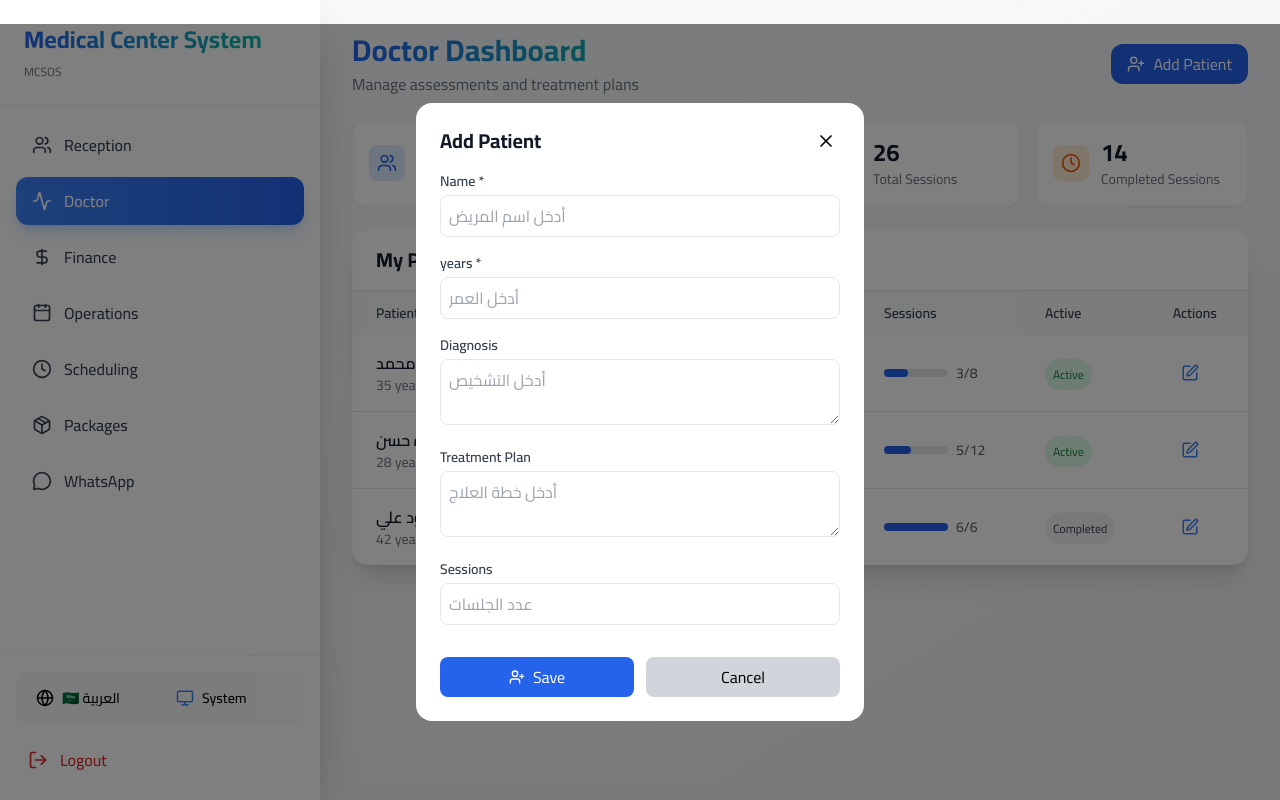
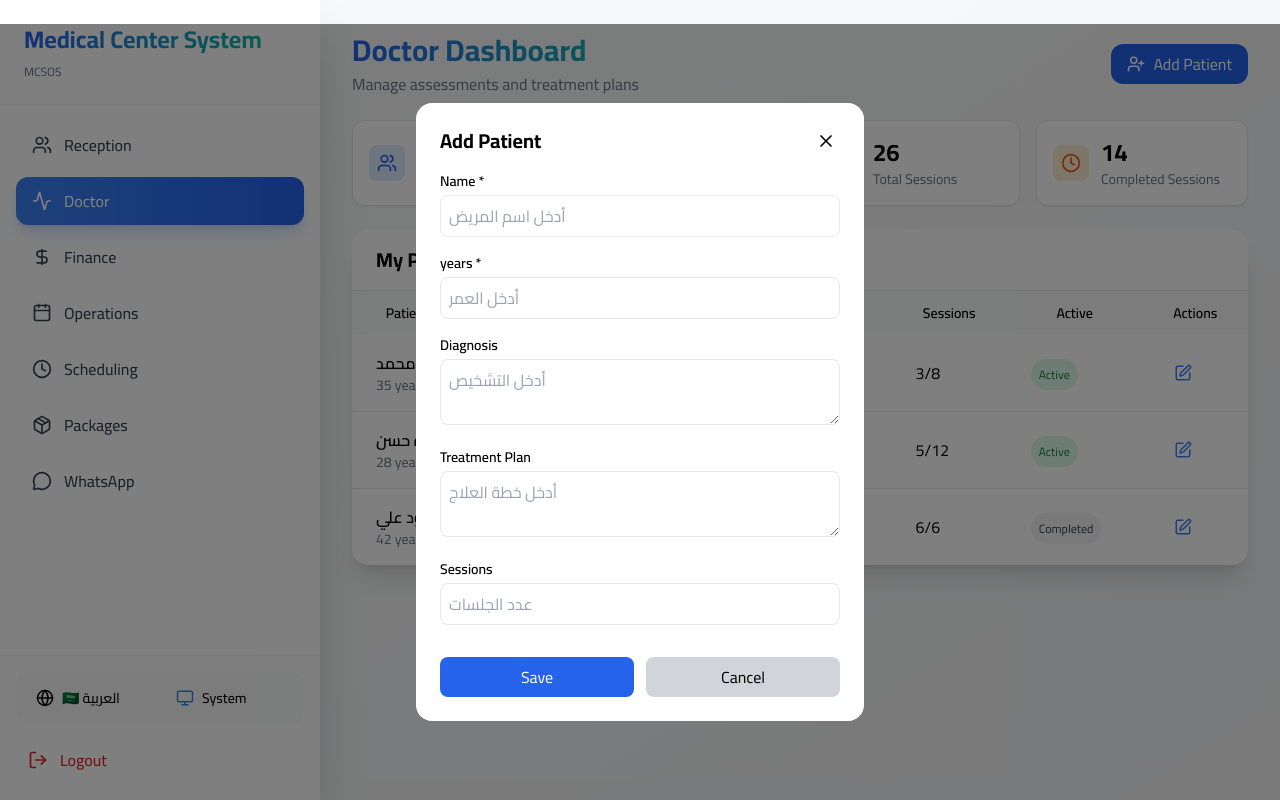
Before and after one commit to Islam412/MCSOS-System, a React (Vite) app: page /doctor in a window 1280 px wide. Both pictures are taken after a click on the button "Add Patient". Built offline with nearby package versions, Linux system fonts and the light colour scheme.

Commit message:
update doctor dashboard for used translate

```diff
--- a/src/pages/DoctorDashboard.jsx
+++ b/src/pages/DoctorDashboard.jsx
@@ -1,6 +1,6 @@
 import { useState } from 'react'
 import { useTranslation } from 'react-i18next'
-import { Stethoscope, ClipboardList, FileText, Calendar, Users, Clock, Activity, Plus, Edit, Save, X, UserPlus } from 'lucide-react'
+import { Users, Activity, Calendar, Clock, Edit, Save, X, UserPlus } from 'lucide-react'
 import toast from 'react-hot-toast'
 
 export default function DoctorDashboard() {
@@ -84,7 +84,6 @@ export default function DoctorDashboard() {
     return <span className="px-2 py-1 bg-gray-100 text-gray-700 rounded-full text-xs">{t('status.completed')}</span>
   }
 
-  // حساب الإحصائيات
   const totalPatients = patients.length
   const activePatients = patients.filter(p => p.status === 'active').length
   const totalSessions = patients.reduce((sum, p) => sum + p.sessions, 0)
@@ -108,100 +107,65 @@ export default function DoctorDashboard() {
         </button>
       </div>
 
-      {/* Stats */}
       <div className="grid grid-cols-1 md:grid-cols-4 gap-4">
-        <div className="bg-white dark:bg-gray-800 rounded-xl p-4 shadow-sm border border-gray-100 dark:border-gray-700">
+        <div className="bg-white dark:bg-gray-800 rounded-xl p-4 shadow-sm border">
           <div className="flex items-center gap-3">
-            <div className="p-2 bg-blue-100 dark:bg-blue-900 rounded-lg">
-              <Users className="text-blue-600" size={20} />
-            </div>
-            <div>
-              <div className="text-2xl font-bold text-gray-900 dark:text-white">{totalPatients}</div>
-              <div className="text-sm text-gray-500">{t('doctor.total_patients')}</div>
-            </div>
+            <div className="p-2 bg-blue-100 rounded-lg"><Users className="text-blue-600" size={20} /></div>
+            <div><div className="text-2xl font-bold">{totalPatients}</div><div className="text-sm text-gray-500">{t('doctor.total_patients')}</div></div>
           </div>
         </div>
-        <div className="bg-white dark:bg-gray-800 rounded-xl p-4 shadow-sm border border-gray-100 dark:border-gray-700">
+        <div className="bg-white dark:bg-gray-800 rounded-xl p-4 shadow-sm border">
           <div className="flex items-center gap-3">
-            <div className="p-2 bg-green-100 dark:bg-green-900 rounded-lg">
-              <Activity className="text-green-600" size={20} />
-            </div>
-            <div>
-              <div className="text-2xl font-bold text-gray-900 dark:text-white">{activePatients}</div>
-              <div className="text-sm text-gray-500">{t('doctor.active_treatments')}</div>
-            </div>
+            <div className="p-2 bg-green-100 rounded-lg"><Activity className="text-green-600" size={20} /></div>
+            <div><div className="text-2xl font-bold">{activePatients}</div><div className="text-sm text-gray-500">{t('doctor.active_treatments')}</div></div>
           </div>
         </div>
-        <div className="bg-white dark:bg-gray-800 rounded-xl p-4 shadow-sm border border-gray-100 dark:border-gray-700">
+        <div className="bg-white dark:bg-gray-800 rounded-xl p-4 shadow-sm border">
           <div className="flex items-center gap-3">
-            <div className="p-2 bg-purple-100 dark:bg-purple-900 rounded-lg">
-              <Calendar className="text-purple-600" size={20} />
-            </div>
-            <div>
-              <div className="text-2xl font-bold text-gray-900 dark:text-white">{totalSessions}</div>
-              <div className="text-sm text-gray-500">{t('doctor.total_sessions')}</div>
-            </div>
+            <div className="p-2 bg-purple-100 rounded-lg"><Calendar className="text-purple-600" size={20} /></div>
+            <div><div className="text-2xl font-bold">{totalSessions}</div><div className="text-sm text-gray-500">{t('doctor.total_sessions')}</div></div>
           </div>
         </div>
-        <div className="bg-white dark:bg-gray-800 rounded-xl p-4 shadow-sm border border-gray-100 dark:border-gray-700">
+        <div className="bg-white dark:bg-gray-800 rounded-xl p-4 shadow-sm border">
           <div className="flex items-center gap-3">
-            <div className="p-2 bg-orange-100 dark:bg-orange-900 rounded-lg">
-              <Clock className="text-orange-600" size={20} />
-            </div>
-            <div>
-              <div className="text-2xl font-bold text-gray-900 dark:text-white">{completedSessions}</div>
-              <div className="text-sm text-gray-500">{t('doctor.completed_sessions')}</div>
-            </div>
+            <div className="p-2 bg-orange-100 rounded-lg"><Clock className="text-orange-600" size={20} /></div>
+            <div><div className="text-2xl font-bold">{completedSessions}</div><div className="text-sm text-gray-500">{t('doctor.completed_sessions')}</div></div>
           </div>
         </div>
       </div>
 
-      {/* Patients Table */}
       <div className="bg-white dark:bg-gray-800 rounded-2xl shadow-xl overflow-hidden">
-        <div className="px-6 py-4 border-b border-gray-200 dark:border-gray-700">
-          <h2 className="text-xl font-bold text-gray-900 dark:text-white">{t('doctor.my_patients')}</h2>
+        <div className="px-6 py-4 border-b">
+          <h2 className="text-xl font-bold">{t('doctor.my_patients')}</h2>
         </div>
-
         <div className="overflow-x-auto">
           <table className="w-full">
             <thead className="bg-gray-50 dark:bg-gray-900">
-              <tr className={`${isRTL ? 'text-right' : 'text-left'}`}>
-                <th className="px-6 py-3 text-sm font-semibold text-gray-700 dark:text-gray-300">{t('reception.patient_details')}</th>
-                <th className="px-6 py-3 text-sm font-semibold text-gray-700 dark:text-gray-300">{t('doctor.diagnosis')}</th>
-                <th className="px-6 py-3 text-sm font-semibold text-gray-700 dark:text-gray-300">{t('doctor.treatment_plan')}</th>
-                <th className="px-6 py-3 text-sm font-semibold text-gray-700 dark:text-gray-300">{t('doctor.sessions_count')}</th>
-                <th className="px-6 py-3 text-sm font-semibold text-gray-700 dark:text-gray-300">{t('status.active')}</th>
-                <th className="px-6 py-3 text-sm font-semibold text-gray-700 dark:text-gray-300">{t('common.actions')}</th>
+              <tr>
+                <th className="px-6 py-3 text-sm font-semibold">{t('reception.patient_details')}</th>
+                <th className="px-6 py-3 text-sm font-semibold">{t('doctor.diagnosis')}</th>
+                <th className="px-6 py-3 text-sm font-semibold">{t('doctor.treatment_plan')}</th>
+                <th className="px-6 py-3 text-sm font-semibold">{t('doctor.sessions_count')}</th>
+                <th className="px-6 py-3 text-sm font-semibold">{t('status.active')}</th>
+                <th className="px-6 py-3 text-sm font-semibold">{t('common.actions')}</th>
                </tr>
             </thead>
-            <tbody className="divide-y divide-gray-200 dark:divide-gray-700">
+            <tbody className="divide-y">
               {patients.map(patient => (
-                <tr key={patient.id} className="hover:bg-gray-50 dark:hover:bg-gray-700 transition">
+                <tr key={patient.id} className="hover:bg-gray-50">
                   <td className="px-6 py-4">
-                    <div>
-                      <div className="font-semibold text-gray-900 dark:text-white">{patient.name}</div>
-                      <div className="text-sm text-gray-500">{patient.age} {t('doctor.years')}</div>
-                    </div>
-                   </td>
-                  <td className="px-6 py-4 text-gray-700 dark:text-gray-300">{patient.diagnosis}</td>
-                  <td className="px-6 py-4 text-gray-700 dark:text-gray-300">{patient.treatment}</td>
-                  <td className="px-6 py-4">
-                    <div className="flex items-center gap-2">
-                      <div className="w-16 bg-gray-200 rounded-full h-2">
-                        <div className="bg-blue-600 h-2 rounded-full" style={{ width: `${(patient.completed / patient.sessions) * 100}%` }}></div>
-                      </div>
-                      <span className="text-sm text-gray-600">{patient.completed}/{patient.sessions}</span>
-                    </div>
-                   </td>
+                    <div className="font-semibold">{patient.name}</div>
+                    <div className="text-sm text-gray-500">{patient.age} {t('doctor.years')}</div>
+                  </td>
+                  <td className="px-6 py-4">{patient.diagnosis}</td>
+                  <td className="px-6 py-4">{patient.treatment}</td>
+                  <td className="px-6 py-4">{patient.completed}/{patient.sessions}</td>
                   <td className="px-6 py-4">{getStatusBadge(patient.status)}</td>
                   <td className="px-6 py-4">
-                    <button
-                      onClick={() => handleSelectPatient(patient)}
-                      className="p-2 text-blue-500 hover:bg-blue-50 dark:hover:bg-blue-900/30 rounded-lg transition"
-                    >
+                    <button onClick={() => handleSelectPatient(patient)} className="p-2 text-blue-500 hover:bg-blue-50 rounded-lg">
                       <Edit size={18} />
                     </button>
-                   </td>
+                  </td>
                  </tr>
               ))}
             </tbody>
@@ -214,78 +178,18 @@ export default function DoctorDashboard() {
         <div className="fixed inset-0 bg-black/50 flex items-center justify-center z-50 p-4">
           <div className="bg-white dark:bg-gray-800 rounded-2xl max-w-md w-full p-6">
             <div className="flex justify-between items-center mb-4">
-              <h2 className="text-xl font-bold text-gray-900 dark:text-white">{t('doctor.add_patient')}</h2>
-              <button onClick={() => setShowAddPatientModal(false)} className="p-1 hover:bg-gray-100 dark:hover:bg-gray-700 rounded">
-                <X size={20} />
-              </button>
+              <h2 className="text-xl font-bold">{t('doctor.add_patient')}</h2>
+              <button onClick={() => setShowAddPatientModal(false)} className="p-1 hover:bg-gray-100 rounded"><X size={20} /></button>
             </div>
-
             <div className="space-y-4">
-              <div>
-                <label className="block text-sm font-semibold mb-1 text-gray-700 dark:text-gray-300">{t('reception.name')} *</label>
-                <input
-                  type="text"
-                  className="w-full p-2 border rounded-lg dark:bg-gray-900 dark:border-gray-700"
-                  value={newPatient.name}
-                  onChange={(e) => setNewPatient({...newPatient, name: e.target.value})}
-                  placeholder="أدخل اسم المريض"
-                />
-              </div>
-              <div>
-                <label className="block text-sm font-semibold mb-1 text-gray-700 dark:text-gray-300">{t('doctor.years')} *</label>
-                <input
-                  type="number"
-                  className="w-full p-2 border rounded-lg dark:bg-gray-900 dark:border-gray-700"
-                  value={newPatient.age}
-                  onChange={(e) => setNewPatient({...newPatient, age: e.target.value})}
-                  placeholder="أدخل العمر"
-                />
-              </div>
-              <div>
-                <label className="block text-sm font-semibold mb-1 text-gray-700 dark:text-gray-300">{t('doctor.diagnosis')}</label>
-                <textarea
-                  className="w-full p-2 border rounded-lg dark:bg-gray-900 dark:border-gray-700"
-                  rows="2"
-                  value={newPatient.diagnosis}
-                  onChange={(e) => setNewPatient({...newPatient, diagnosis: e.target.value})}
-                  placeholder="أدخل التشخيص"
-                />
-              </div>
-              <div>
-                <label className="block text-sm font-semibold mb-1 text-gray-700 dark:text-gray-300">{t('doctor.treatment_plan')}</label>
-                <textarea
-                  className="w-full p-2 border rounded-lg dark:bg-gray-900 dark:border-gray-700"
-                  rows="2"
-                  value={newPatient.treatment}
-                  onChange={(e) => setNewPatient({...newPatient, treatment: e.target.value})}
-                  placeholder="أدخل خطة العلاج"
-                />
-              </div>
-              <div>
-                <label className="block text-sm font-semibold mb-1 text-gray-700 dark:text-gray-300">{t('doctor.sessions_count')}</label>
-                <input
-                  type="number"
-                  className="w-full p-2 border rounded-lg dark:bg-gray-900 dark:border-gray-700"
-                  value={newPatient.sessions}
-                  onChange={(e) => setNewPatient({...newPatient, sessions: e.target.value})}
-                  placeholder="عدد الجلسات"
-                />
-              </div>
-
+              <div><label className="block text-sm font-semibold mb-1">{t('reception.name')} *</label><input type="text" className="w-full p-2 border rounded-lg" value={newPatient.name} onChange={(e) => setNewPatient({...newPatient, name: e.target.value})} placeholder="أدخل اسم المريض" /></div>
+              <div><label className="block text-sm font-semibold mb-1">{t('doctor.years')} *</label><input type="number" className="w-full p-2 border rounded-lg" value={newPatient.age} onChange={(e) => setNewPatient({...newPatient, age: e.target.value})} placeholder="أدخل العمر" /></div>
+              <div><label className="block text-sm font-semibold mb-1">{t('doctor.diagnosis')}</label><textarea className="w-full p-2 border rounded-lg" rows="2" value={newPatient.diagnosis} onChange={(e) => setNewPatient({...newPatient, diagnosis: e.target.value})} placeholder="أدخل التشخيص" /></div>
+              <div><label className="block text-sm font-semibold mb-1">{t('doctor.treatment_plan')}</label><textarea className="w-full p-2 border rounded-lg" rows="2" value={newPatient.treatment} onChange={(e) => setNewPatient({...newPatient, treatment: e.target.value})} placeholder="أدخل خطة العلاج" /></div>
+              <div><label className="block text-sm font-semibold mb-1">{t('doctor.sessions_count')}</label><input type="number" className="w-full p-2 border rounded-lg" value={newPatient.sessions} onChange={(e) => setNewPatient({...newPatient, sessions: e.target.value})} placeholder="عدد الجلسات" /></div>
               <div className="flex gap-3 pt-4">
-                <button
-                  onClick={handleAddPatient}
-                  className="flex-1 bg-blue-600 text-white py-2 rounded-lg hover:bg-blue-700 flex items-center justify-center gap-2"
-                >
-                  <UserPlus size={16} />
-                  {t('common.save')}
-                </button>
-                <button
-                  onClick={() => setShowAddPatientModal(false)}
-                  className="flex-1 bg-gray-300 dark:bg-gray-600 py-2 rounded-lg hover:bg-gray-400"
-                >
-                  {t('common.cancel')}
-                </button>
+                <button onClick={handleAddPatient} className="flex-1 bg-blue-600 text-white py-2 rounded-lg hover:bg-blue-700">{t('common.save')}</button>
+                <button onClick={() => setShowAddPatientModal(false)} className="flex-1 bg-gray-300 py-2 rounded-lg hover:bg-gray-400">{t('common.cancel')}</button>
               </div>
             </div>
           </div>
@@ -297,69 +201,18 @@ export default function DoctorDashboard() {
         <div className="fixed inset-0 bg-black/50 flex items-center justify-center z-50 p-4">
           <div className="bg-white dark:bg-gray-800 rounded-2xl max-w-lg w-full p-6">
             <div className="flex justify-between items-center mb-4">
-              <h2 className="text-xl font-bold text-gray-900 dark:text-white">{t('doctor.medical_assessment')}</h2>
-              <button onClick={() => setShowAssessmentModal(false)} className="p-1 hover:bg-gray-100 dark:hover:bg-gray-700 rounded">
-                <X size={20} />
-              </button>
+              <h2 className="text-xl font-bold">{t('doctor.medical_assessment')}</h2>
+              <button onClick={() => setShowAssessmentModal(false)} className="p-1 hover:bg-gray-100 rounded"><X size={20} /></button>
             </div>
-
             <div className="space-y-4">
-              <div>
-                <label className="block text-sm font-semibold mb-1 text-gray-700 dark:text-gray-300">{t('doctor.patient_name')}</label>
-                <input type="text" value={selectedPatient.name} disabled className="w-full p-2 border rounded-lg bg-gray-50 dark:bg-gray-700" />
-              </div>
-              <div>
-                <label className="block text-sm font-semibold mb-1 text-gray-700 dark:text-gray-300">{t('doctor.diagnosis')}</label>
-                <textarea
-                  className="w-full p-2 border rounded-lg dark:bg-gray-900 dark:border-gray-700"
-                  rows="2"
-                  value={assessmentData.diagnosis}
-                  onChange={(e) => setAssessmentData({...assessmentData, diagnosis: e.target.value})}
-                />
-              </div>
-              <div>
-                <label className="block text-sm font-semibold mb-1 text-gray-700 dark:text-gray-300">{t('doctor.treatment_plan')}</label>
-                <textarea
-                  className="w-full p-2 border rounded-lg dark:bg-gray-900 dark:border-gray-700"
-                  rows="2"
-                  value={assessmentData.treatment}
-                  onChange={(e) => setAssessmentData({...assessmentData, treatment: e.target.value})}
-                />
-              </div>
-              <div>
-                <label className="block text-sm font-semibold mb-1 text-gray-700 dark:text-gray-300">{t('doctor.sessions_count')}</label>
-                <input
-                  type="number"
-                  className="w-full p-2 border rounded-lg dark:bg-gray-900 dark:border-gray-700"
-                  value={assessmentData.sessions}
-                  onChange={(e) => setAssessmentData({...assessmentData, sessions: e.target.value})}
-                />
-              </div>
-              <div>
-                <label className="block text-sm font-semibold mb-1 text-gray-700 dark:text-gray-300">{t('doctor.notes')}</label>
-                <textarea
-                  className="w-full p-2 border rounded-lg dark:bg-gray-900 dark:border-gray-700"
-                  rows="3"
-                  placeholder={t('doctor.notes_placeholder')}
-                  value={assessmentData.notes}
-                  onChange={(e) => setAssessmentData({...assessmentData, notes: e.target.value})}
-                />
-              </div>
-
+              <div><label className="block text-sm font-semibold mb-1">{t('doctor.patient_name')}</label><input type="text" value={selectedPatient.name} disabled className="w-full p-2 border rounded-lg bg-gray-50" /></div>
+              <div><label className="block text-sm font-semibold mb-1">{t('doctor.diagnosis')}</label><textarea className="w-full p-2 border rounded-lg" rows="2" value={assessmentData.diagnosis} onChange={(e) => setAssessmentData({...assessmentData, diagnosis: e.target.value})} /></div>
+              <div><label className="block text-sm font-semibold mb-1">{t('doctor.treatment_plan')}</label><textarea className="w-full p-2 border rounded-lg" rows="2" value={assessmentData.treatment} onChange={(e) => setAssessmentData({...assessmentData, treatment: e.target.value})} /></div>
+              <div><label className="block text-sm font-semibold mb-1">{t('doctor.sessions_count')}</label><input type="number" className="w-full p-2 border rounded-lg" value={assessmentData.sessions} onChange={(e) => setAssessmentData({...assessmentData, sessions: e.target.value})} /></div>
+              <div><label className="block text-sm font-semibold mb-1">{t('doctor.notes')}</label><textarea className="w-full p-2 border rounded-lg" rows="3" placeholder="أضف ملاحظاتك هنا..." value={assessmentData.notes} onChange={(e) => setAssessmentData({...assessmentData, notes: e.target.value})} /></div>
               <div className="flex gap-3 pt-4">
-                <button
-                  onClick={handleSaveAssessment}
-                  className="flex-1 bg-blue-600 text-white py-2 rounded-lg hover:bg-blue-700 flex items-center justify-center gap-2"
-                >
-                  <Save size={16} />
-                  {t('common.save')}
-                </button>
-                <button
-                  onClick={() => setShowAssessmentModal(false)}
-                  className="flex-1 bg-gray-300 dark:bg-gray-600 py-2 rounded-lg hover:bg-gray-400"
-                >
-                  {t('common.cancel')}
-                </button>
+                <button onClick={handleSaveAssessment} className="flex-1 bg-blue-600 text-white py-2 rounded-lg hover:bg-blue-700 flex items-center justify-center gap-2"><Save size={16} /> {t('common.save')}</button>
+                <button onClick={() => setShowAssessmentModal(false)} className="flex-1 bg-gray-300 py-2 rounded-lg hover:bg-gray-400">{t('common.cancel')}</button>
               </div>
             </div>
           </div>
```
